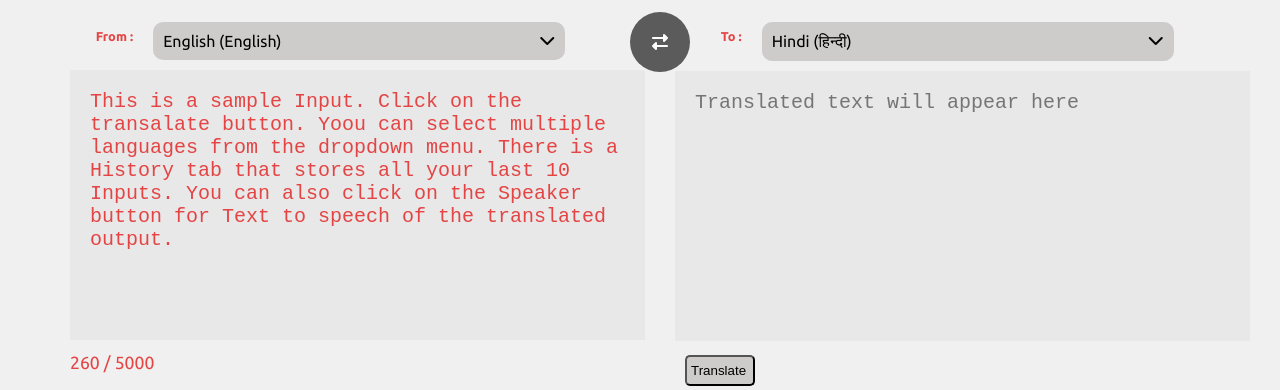
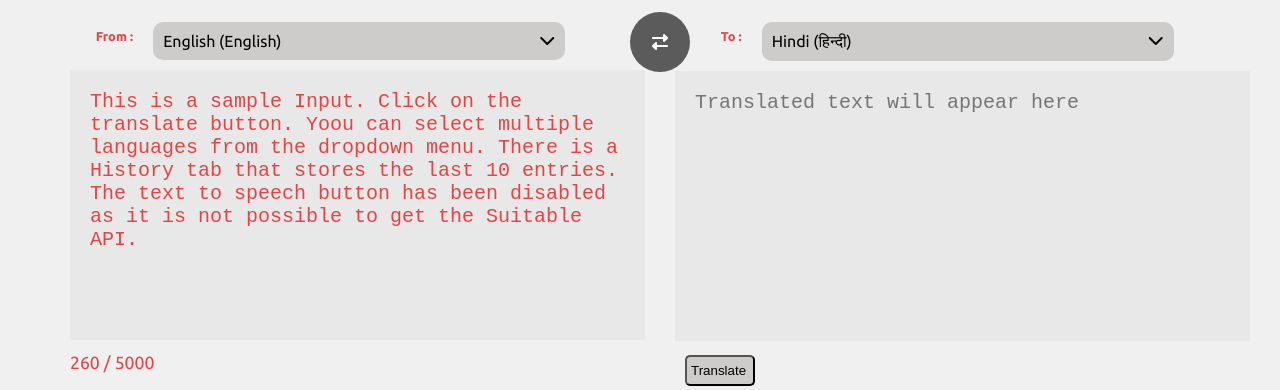
Before and after one commit to VineetMittal007/LingoMate, a Vue app: page / in a window 1280 px wide. Shown: the part 195-585 px from the top of the page. Built offline with nearby package versions, Linux system fonts and the light colour scheme.

Commit message:
Updating the readme.md

```diff
--- a/src/components/TranslateInput.vue
+++ b/src/components/TranslateInput.vue
@@ -176,7 +176,7 @@ export default {
     return {
       expandedIndex: null,
       snackbarMessage: '',
-      inputText: 'This is a sample Input. Click on the transalate button. Yoou can select multiple languages from the dropdown menu. There is a History tab that stores all your last 10 Inputs. You can also click on the Speaker button for Text to speech of the translated output.',
+      inputText: 'This is a sample Input. Click on the translate button. Yoou can select multiple languages from the dropdown menu. There is a History tab that stores the last 10 entries. The text to speech button has been disabled as it is not possible to get the Suitable API.',
       outputText: '',
       inputLanguage: { name: 'English', native: 'English', code: 'en' },
       outputLanguage: { name: 'Hindi', native: 'हिन्दी', code: 'hi' },
@@ -248,6 +248,8 @@ export default {
     ],
     };
   },
+
+
   computed: {
     inputLanguageTitle() {
       return `${this.inputLanguage.name} (${this.inputLanguage.native})`;
```
